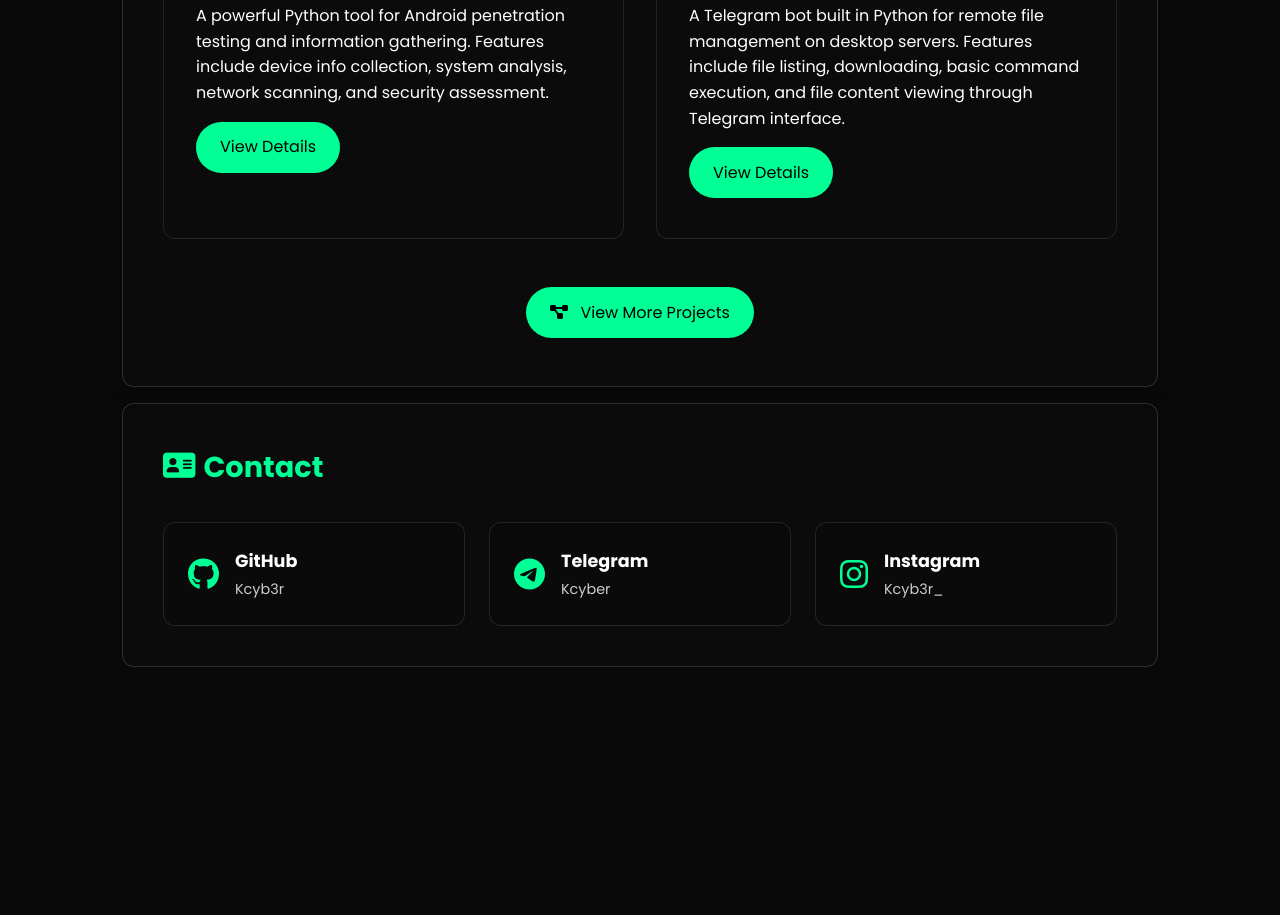
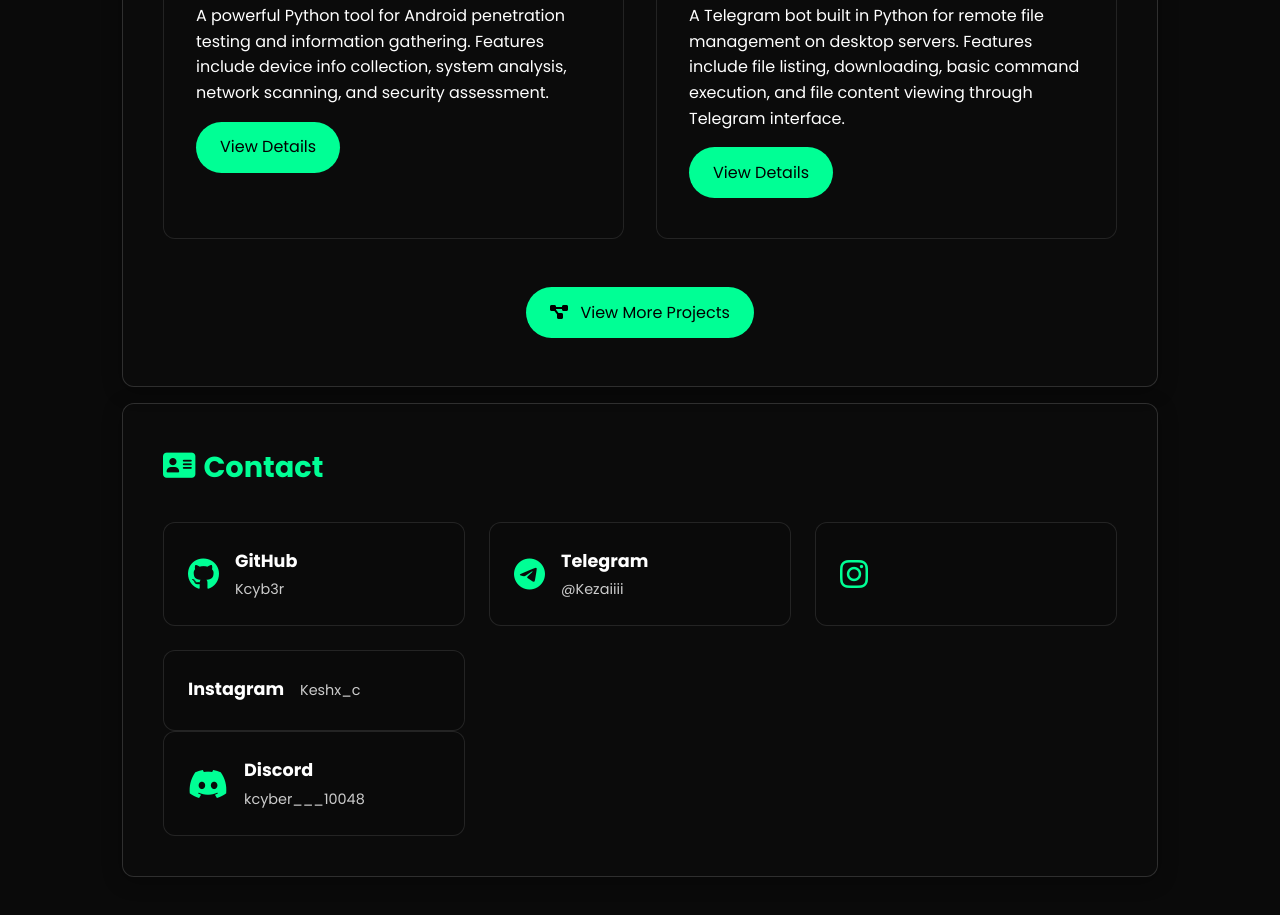
Before and after one commit to Kcyb3r/Profile, a plain HTML site: page index.html in a window 1280 px wide. Shown: the part 1421-2336 px from the top of the page. Before the commit the page ends 2152 px from the top, so only its background shows below. Drawn offline with nearby package versions, Linux system fonts and the light colour scheme; animation ran at ten frames a second.

Commit message:
Update index.html

```diff
--- a/index.html
+++ b/index.html
@@ -110,14 +110,19 @@
                     <i class="fab fa-telegram"></i>
                     <div class="contact-info">
                         <h3>Telegram</h3>
-                        <p>Kcyber</p>
+                        <p>@Kezaiiii</p>
                     </div>
                 </a>
-                <a href="https://www.instagram.com/kcyb3r_/" class="contact-item">
+                <a href="https://www.instagram.com/keshx_c/" class="contact-item">
                     <i class="fab fa-instagram"></i>
                     <div class="contact-info">
                         <h3>Instagram</h3>
-                        <p>Kcyb3r_</p>
+                        <p>Keshx_c</p>
+                <a href="https://www.discord.com/" class="contact-item">
+                    <i class="fab fa-discord"></i>
+                    <div class="contact-info">
+                        <h3>Discord</h3>
+                        <p>kcyber___10048</p>
                     </div>
                 </a>
             </div>
```
